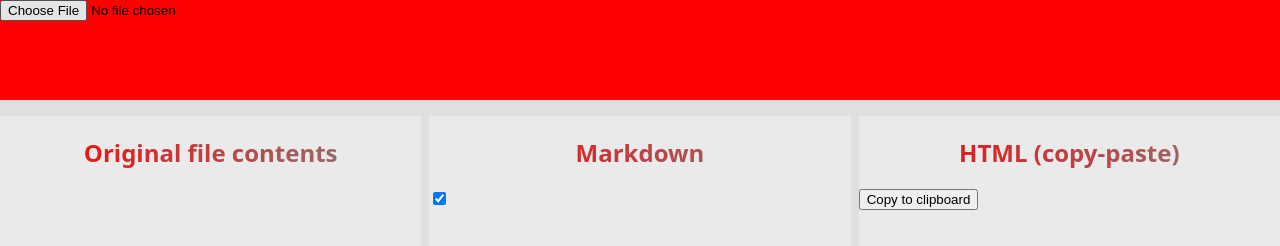
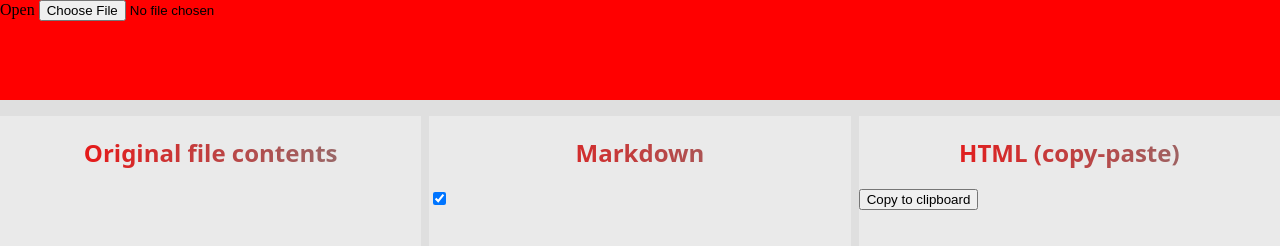
Before and after one commit to NathanCastle/zoom-chat-tool, a plain HTML site: page index.html in a window 1280 px wide. Drawn offline with Linux system fonts and the light colour scheme.

Commit message:
Update for pages

```diff
--- a/meeting-tool.html
+++ b/index.html
@@ -10,6 +10,9 @@
   <body>
     <div id="parent-container">
       <div id="upload-area">
+        <label for="upload-button" class="custom-upload-button">
+            Open
+        </label>
             <input type="file" id="upload-button" onchange="onChange()">
       </div>
       <div id="raw-source" class="box">
```
